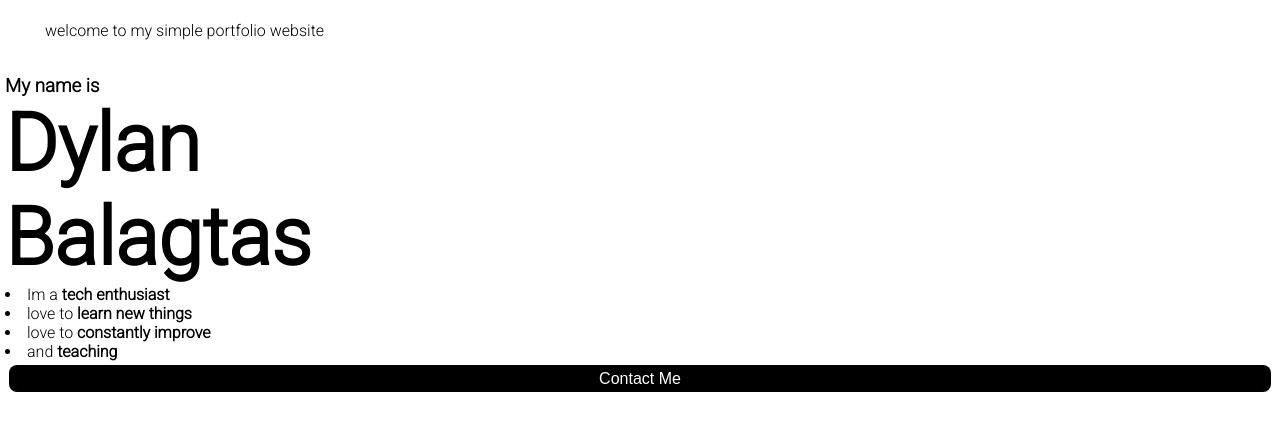
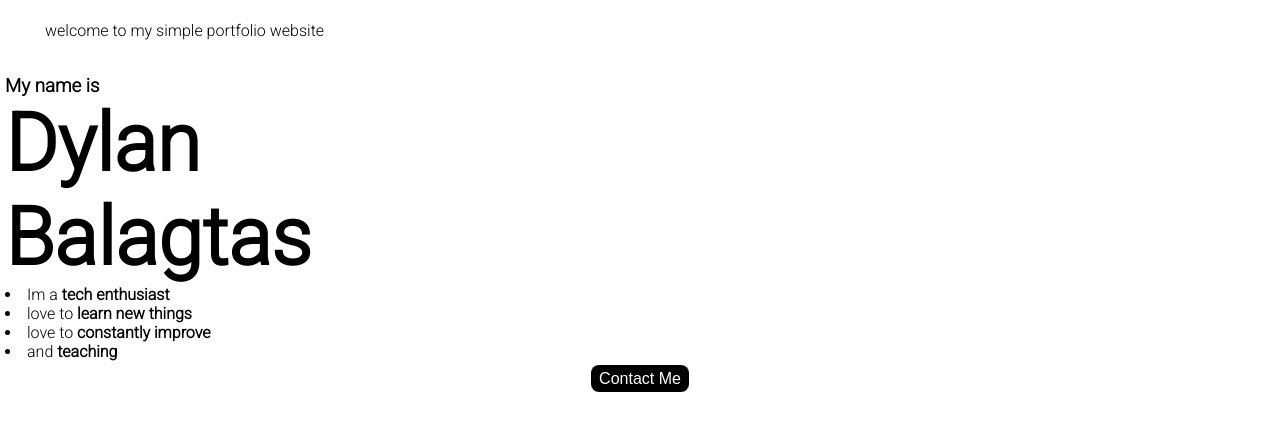
Before and after one commit to mcdylanb/portfolio, a React (Create React App) app: page / in a window 1280 px wide. Shown: the top 430 px of the page. Built offline with nearby package versions, Linux system fonts and the light colour scheme.

Commit message:
centers action button

```diff
--- a/src/App.css
+++ b/src/App.css
@@ -1,6 +1,11 @@
 .container {
   display: flex;
   flex-direction: column;
+}
+.container-center {
+  display: flex;
+  justify-content: center;
+  align-items: center;
 }
 .app {
   font-family: "Roboto", sans-serif;
--- a/src/App.js
+++ b/src/App.js
@@ -32,7 +32,7 @@ const Intro = () => {
           </li>
         </div>
 
-        <div className="container">
+        <div className="container-center">
           <button>Contact Me</button>
         </div>
       </div>
```
